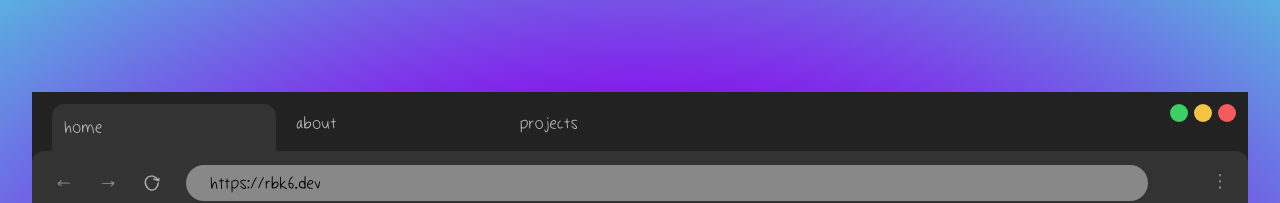
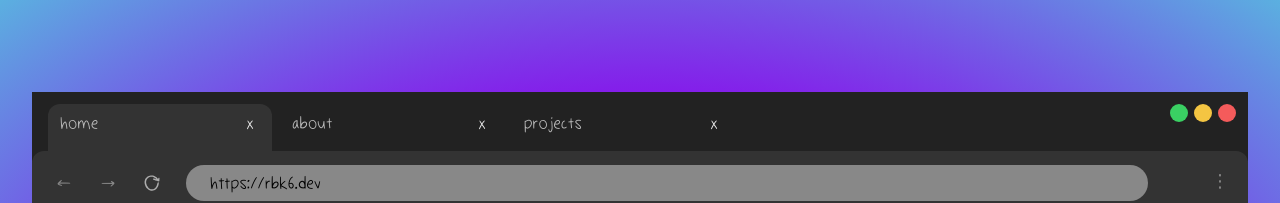
Before and after one commit to rbk6/website, a React (Vite) app: page / in a window 1280 px wide. Shown: the top 203 px of the page. Built offline with nearby package versions, Linux system fonts and the light colour scheme.

Commit message:
add close button to tab

```diff
--- a/src/components/Browser/Tabs/index.scss
+++ b/src/components/Browser/Tabs/index.scss
@@ -8,8 +8,8 @@
 	display: flex;
 	justify-content: space-between;
 	align-items: center;
-	margin: 0 8px;
-	padding: 12px;
+	margin: 0 4px;
+	padding: 4px 12px 12px;
 	width: 200px;
 	border-radius: 12px 12px 0 0;
 	min-width: 0;
@@ -19,13 +19,35 @@
 	}
 
 	&.inactive {
-		margin: 0 0 8px;
+		margin: 0 4px 8px;
 		padding: 8px 12px;
 		border-radius: 8px;
 		transition: background-color 100ms ease-in-out;
 
 		&:hover {
 			background-color: #444;
+		}
+	}
+
+	.close-btn {
+		display: flex;
+		justify-content: center;
+		align-items: center;
+		padding: 0;
+		width: 20px;
+		height: 20px;
+		font: inherit;
+		color: inherit;
+		color: #eee;
+		background: none;
+		border: none;
+		border-radius: 50%;
+		max-width: 20px;
+		min-width: 20px;
+		outline: inherit;
+
+		&:hover {
+			background-color: #666;
 		}
 	}
 }
--- a/src/components/Browser/Tabs/index.tsx
+++ b/src/components/Browser/Tabs/index.tsx
@@ -17,8 +17,13 @@ function Tabs({ path }: Props) {
 	return (
 		<div className="tabs">
 			{tabs.map((tab, index) => (
-				<div key={index} className={`tab ${path === tab.path ? 'active' : 'inactive'}`}>
+				<div
+					key={index}
+					className={`tab ${path === tab.path ? 'active' : 'inactive'}`}
+					title={`https://rbk6.dev${tab.path}`}
+				>
 					<span className="title">{tab.path == '/' ? 'home' : tab.path.substring(1)}</span>
+					<button className="close-btn">x</button>
 				</div>
 			))}
 			<div className="controls">
```
